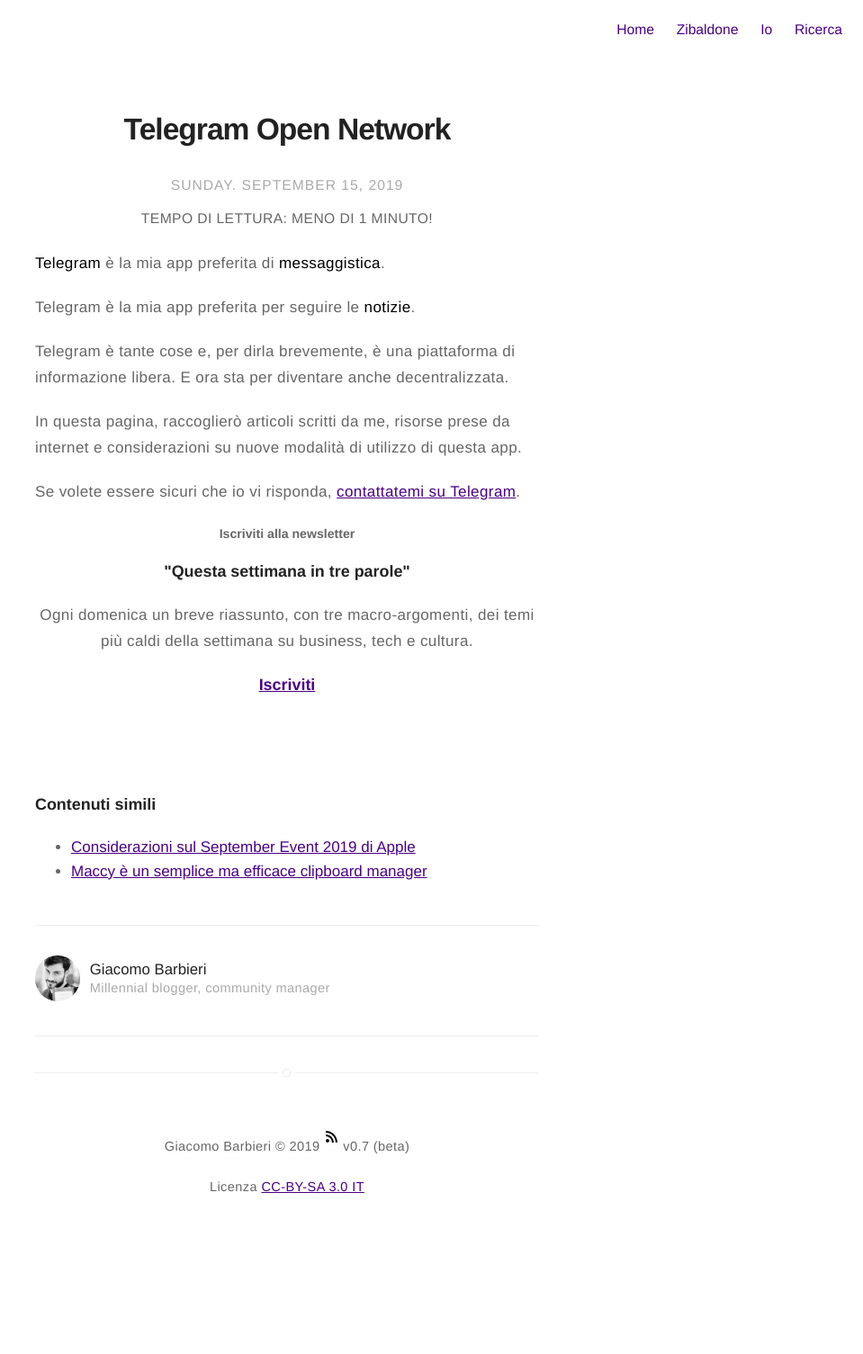
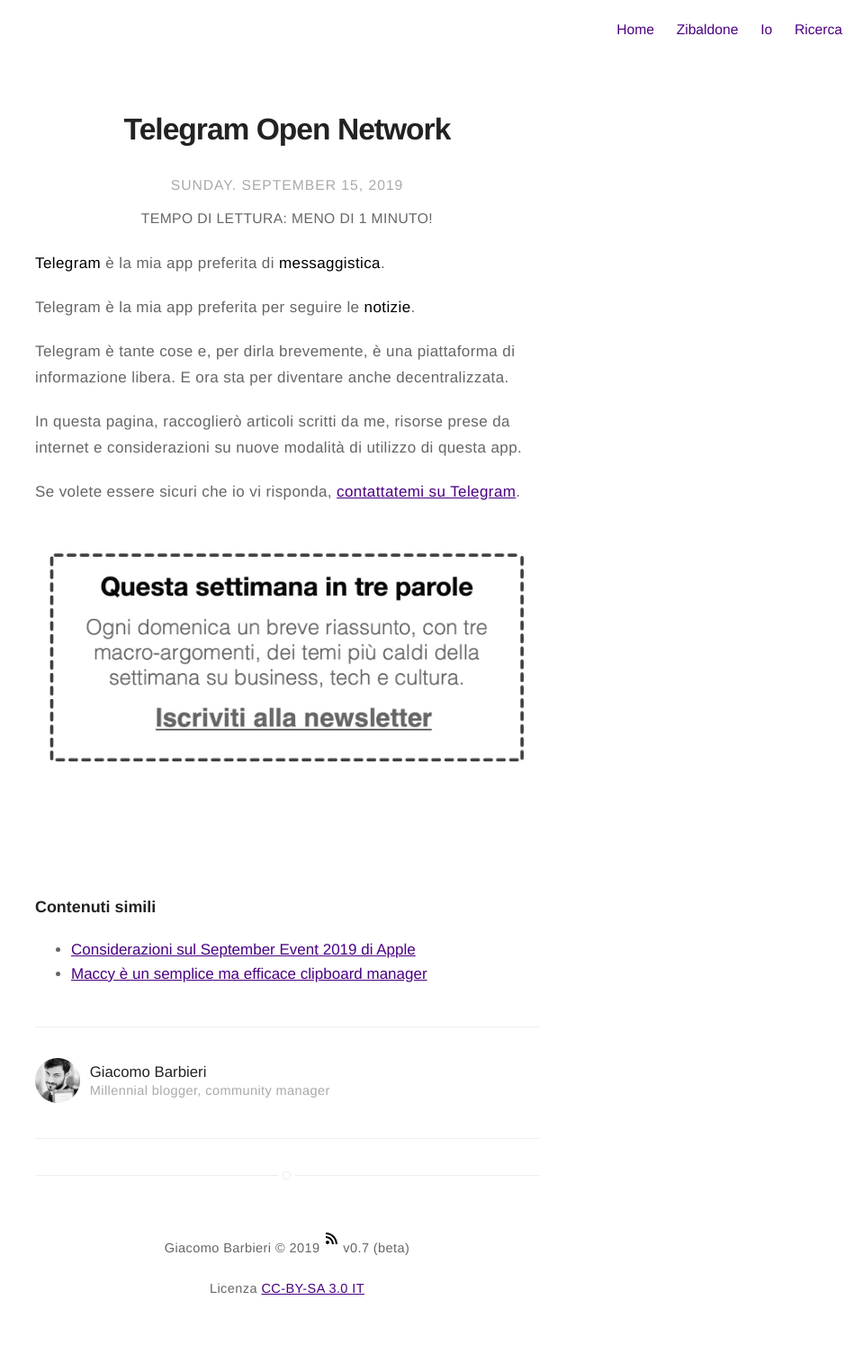
Before and after one commit to iJaack/Jaack, a Jekyll site: the page built from _posts/2019-09-25-telegram-open-network.markdown, in a window 1280 px wide. Shown: the whole page at 90% size, without its empty margins (321-1280 px from the left). Built offline with Jekyll 4.4.1, drawn with Linux system fonts in a browser that asks for light colours; before the commit the page ends 1391 px from its top, so only the background shows below that.

Commit message:
Fixato newsletter box!

```diff
--- a/_includes/tinyletter.html
+++ b/_includes/tinyletter.html
@@ -1,17 +1,3 @@
-<tinyletter class="box">
-  <div>
-    <h5 align="center">
-      Iscriviti alla newsletter
-    </h5>
-    <h4 align="center">
-      "Questa settimana in tre parole"
-    </h4>
-    <p align="center">
-      Ogni domenica un breve riassunto, con tre macro-argomenti, dei temi più caldi
-      della settimana su business, tech e cultura.
-    </p>
-    <h4 align="center">
-      <a href="http://bit.ly/2m1xLFO" target="blank">Iscriviti</a>
-    </h4>
-  </div>
-</tinyletter>
+<a class="link" href="https://tinyletter.com/jaack">
+<img class="image" src="{{site.url}}/assets/images/Tinyletter_box.jpg" alt="Newsletter 'Questa settimana in tre parole'" />
+</a>
--- a/_layouts/post.html
+++ b/_layouts/post.html
@@ -16,7 +16,6 @@
 </span>
 
 {{content}}
-
 {% if site.post-advance-links contains page.category %}
     <div class="blog-navigation">
         {% if page.previous.hidden == false and page.previous.url %}
@@ -29,7 +28,6 @@
         {% endif %}
     </div>
 {% endif %}
-
 {% include tinyletter.html %}
 
 {% if site.related %}
```
Also changed, not shown: _drafts/2019-10-05-pianificazione-finanziaria.markdown (+4 -4 lines), assets/images/Tinyletter_box.jpg (added).
